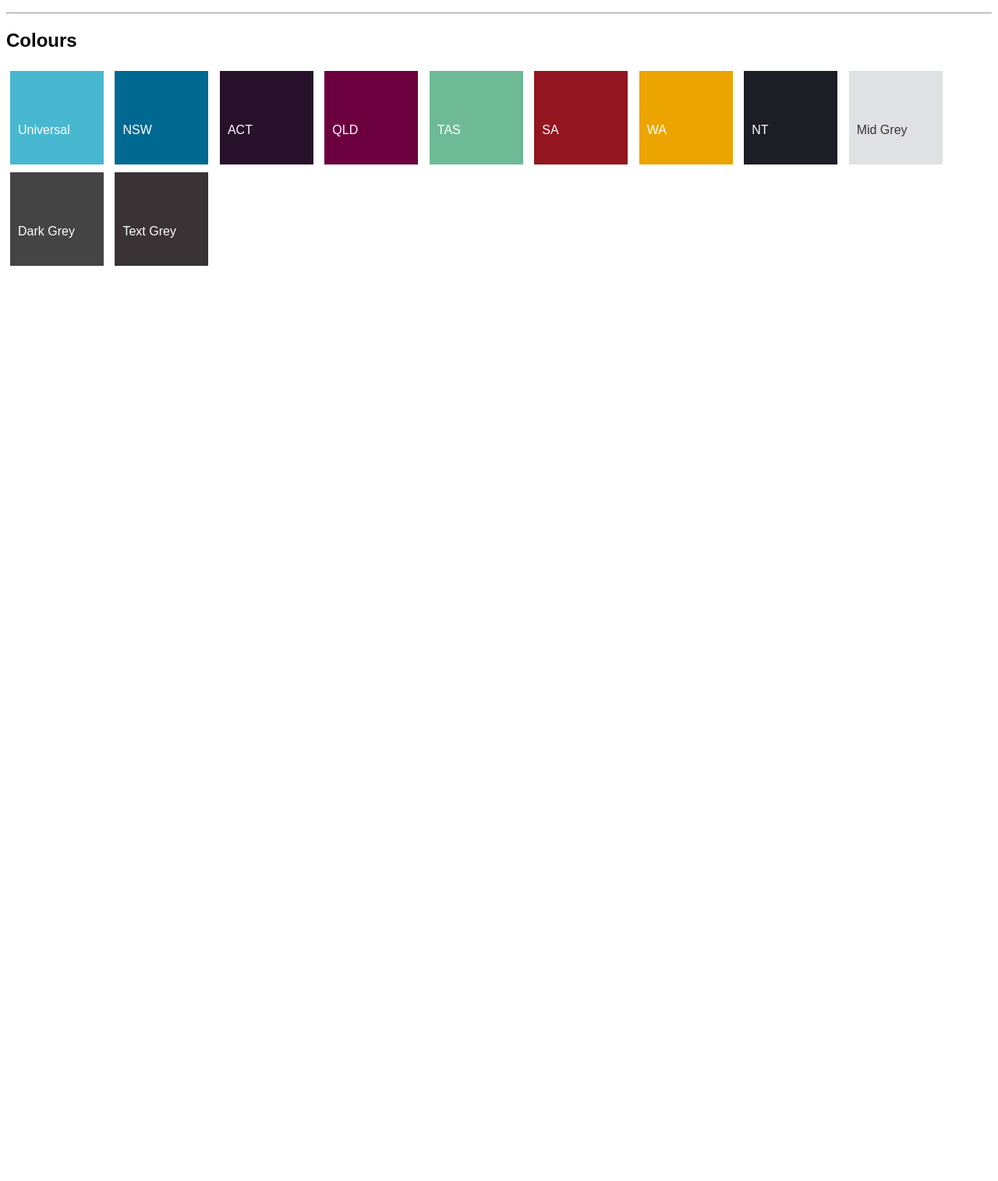
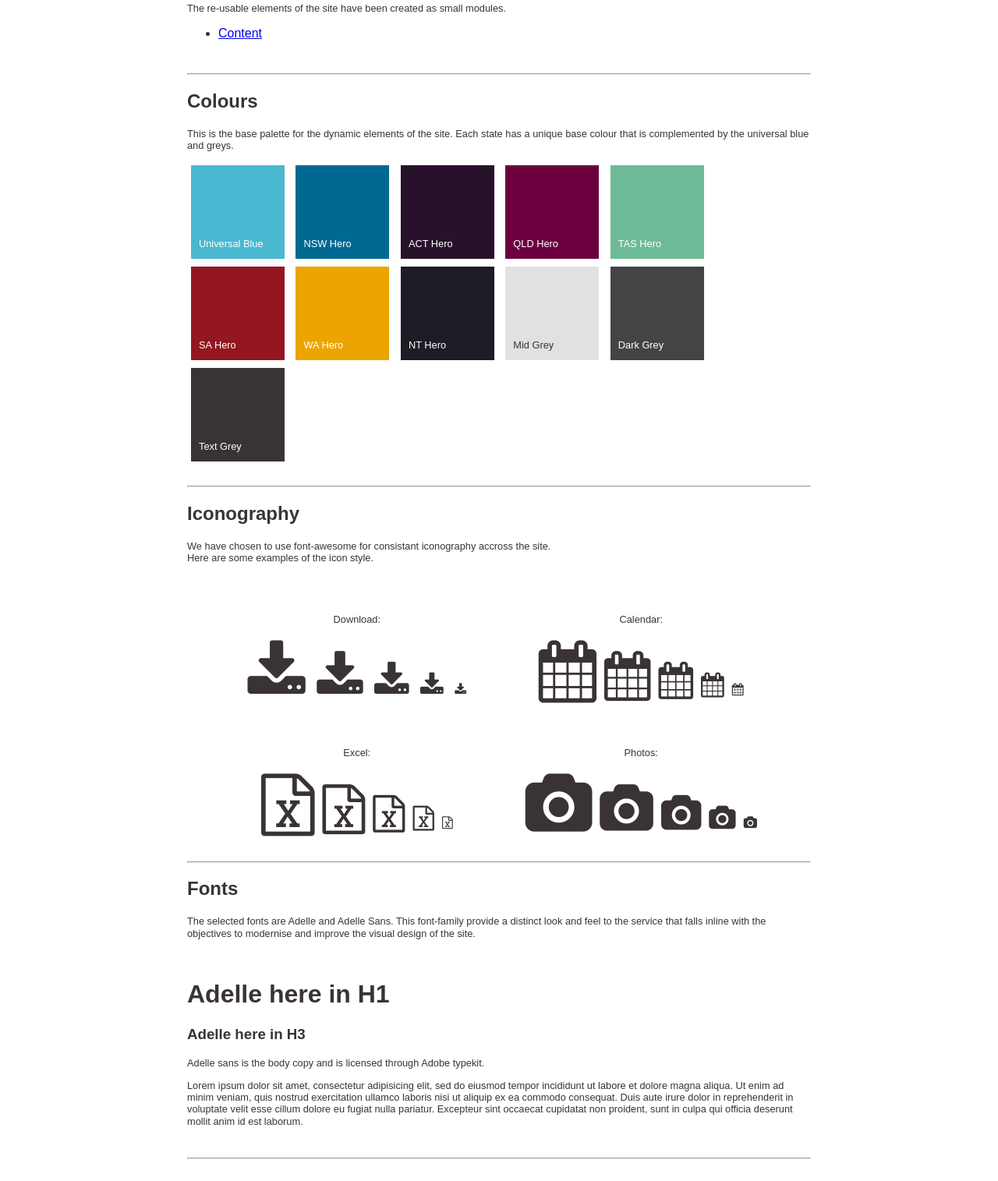
Before and after one commit to bnmnjohnson/SA_Modules, a plain HTML site: page index.html in a window 1280 px wide. Shown: the part 185-1700 px from the top of the page at 78% size. Before the commit the page ends 800 px from the top, so only its background shows below. Drawn offline with Linux system fonts and the light colour scheme.

Commit message:
Added visual design spec to landing page

```diff
--- a/index.html
+++ b/index.html
@@ -3,14 +3,17 @@
 	<script type="text/javascript" src="src/js/bower_components/jquery/dist/jquery.min.js"></script>
 	<script type="text/javascript" src="src/js/app-min.js"></script>
 	<link rel="stylesheet" type="text/css" href="src/css/stylesheet.css">
+	<link href="//maxcdn.bootstrapcdn.com/font-awesome/4.2.0/css/font-awesome.min.css" rel="stylesheet">
 	<title>Surfing Australia Module Build</title>
 </head>
 
 
 <body>
 <H1>Surfing Australia</H1>
+<h5>Design Specifications</h5>
 <hr/>
-<h3>Modules:</h3>
+<h2>Modules</h2>
+<p>The re-usable elements of the site have been created as small modules.
 <ul>
 	<li><a href="modules">Content</a></li>
 	</ul>
@@ -19,30 +22,73 @@
 <hr/>
 <div id="colourContainer">
 	<h2>Colours</h2>
+	<p>This is the base palette for the dynamic elements of the site. Each state has a unique base colour that is complemented by the universal blue and greys.</p>
 	<div class="colourBlock" id="universalBlock">
-		<p>Universal</p></div>
+		<p>Universal Blue</p></div>
 	<div class="colourBlock" id="nswBlock">
-		<p>NSW</p></div>
+		<p>NSW Hero</p></div>
 	<div class="colourBlock" id="actBlock">
-		<p>ACT</p></div>
+		<p>ACT Hero</p></div>
 	<div class="colourBlock" id="qldBlock">
-		<p>QLD</p></div>
+		<p>QLD Hero</p></div>
 	<div class="colourBlock" id="tasBlock">
-		<p>TAS</p></div>
+		<p>TAS Hero</p></div>
 	<div class="colourBlock" id="saBlock">
-		<p>SA</p></div>
+		<p>SA Hero</p></div>
 	<div class="colourBlock" id="waBlock">
-		<p>WA</p></div>
+		<p>WA Hero</p></div>
 	<div class="colourBlock" id="ntBlock">
-		<p>NT</p></div>
+		<p>NT Hero</p></div>
 	<div class="colourBlock" id="midgreyBlock">
 		<p>Mid Grey</p></div>
 	<div class="colourBlock" id="darkgreyBlock">
 		<p>Dark Grey</p></div>
 	<div class="colourBlock" id="textgreyBlock">
 		<p>Text Grey</p></div>
+</div>
+<br/>
+<hr/>
+
+<h2> Iconography</h2>
+<p>We have chosen to use font-awesome for consistant iconography accross the site. <br/>Here are some examples of the icon style.</p>
+<br/>
+<div id="iconography">
+	<div class="iconContainer">
+		<p>Download:</p>
+		<i class="fa fa-download fa-5x"></i> <i class="fa fa-download fa-4x"></i> <i class="fa fa-download fa-3x"></i> <i class="fa fa-download fa-2x"></i> <i class="fa fa-download"></i>
+	</div>
+	<div class="iconContainer">
+		<p>Calendar:</p>
+		<i class="fa fa-calendar fa-5x"></i><i class="fa fa-calendar fa-4x"></i><i class="fa fa-calendar fa-3x"></i><i class="fa fa-calendar fa-2x"></i><i class="fa fa-calendar"></i>
+	</div>
+	<div class="iconContainer">
+		<p>Excel:</p>
+		<i class="fa fa-file-excel-o fa-5x"></i><i class="fa fa-file-excel-o fa-4x"></i><i class="fa fa-file-excel-o fa-3x"></i><i class="fa fa-file-excel-o fa-2x"></i><i class="fa fa-file-excel-o"></i>
+	</div>
+	<div class="iconContainer">
+		<p>Photos:</p>
+		<i class="fa fa-camera fa-5x"></i><i class="fa fa-camera fa-4x"></i><i class="fa fa-camera fa-3x"></i><i class="fa fa-camera fa-2x"></i><i class="fa fa-camera"></i>
+	</div>
+	<br/>
+</div>
+<hr/>
+
+<h2>Fonts </h2>
+<p>The selected fonts are Adelle and Adelle Sans. This font-family provide a distinct look and feel to the service that falls inline with the objectives to modernise and improve the visual design of the site.</p>
+<br/>
+<h1>Adelle here in H1</h1>
+<h3>Adelle here in H3</h3>
+<p>Adelle sans is the body copy and is licensed through Adobe typekit.</p>
+<p>Lorem ipsum dolor sit amet, consectetur adipisicing elit, sed do eiusmod
+tempor incididunt ut labore et dolore magna aliqua. Ut enim ad minim veniam,
+quis nostrud exercitation ullamco laboris nisi ut aliquip ex ea commodo
+consequat. Duis aute irure dolor in reprehenderit in voluptate velit esse
+cillum dolore eu fugiat nulla pariatur. Excepteur sint occaecat cupidatat non
+proident, sunt in culpa qui officia deserunt mollit anim id est laborum.</p>
+<br/>
+<hr/>
 
 
-</div>
+<br><br><br><br><br><br><br><br><br><br>
 </body>
 </html>
--- a/src/scss/stylesheet.scss
+++ b/src/scss/stylesheet.scss
@@ -3,17 +3,20 @@
 
 //styles unique to page:
 * {
-	font-family: sans-serif;
+	font-family: "Adelle", sans-serif;
 }
 
-a {
-	color: $universal_blue;
+body {
+	max-width: 800px;
+	margin-left:auto;
+	margin-right: auto;
+	color: $text_grey;
 }
-
-a:visited {
-	color: $universal_blue;
-}
-
+ p {
+ 	font-family: "Adelle Sans", sans-serif;
+ 	font-size: 0.8em;
+ 	line-height: 1.2em;
+ }
 .colourBlock {
 	display: inline-block;
 	width: 100px;
@@ -24,8 +27,9 @@ a:visited {
 }
 
 .colourBlock p {
-	line-height: 100px;
+	line-height: 155px;
 	vertical-align: bottom;
+	font-size: 0.8em;
 }
 
 #universalBlock {
@@ -62,3 +66,20 @@ a:visited {
 #textgreyBlock {
 	background-color: $text_grey;
 }
+
+#iconography {
+	display: block;
+	width: auto;
+	margin-left: auto;
+	margin-right: auto;
+	text-align: center;
+}
+
+.iconContainer {
+	display: inline-block;
+	margin: 20px;
+	width: 320px;
+}
+.iconContainer > i {
+	margin: 5px;
+}
```
Also changed, not shown: src/css/font-awesome.min.css (added), src/css/stylesheet.css.
